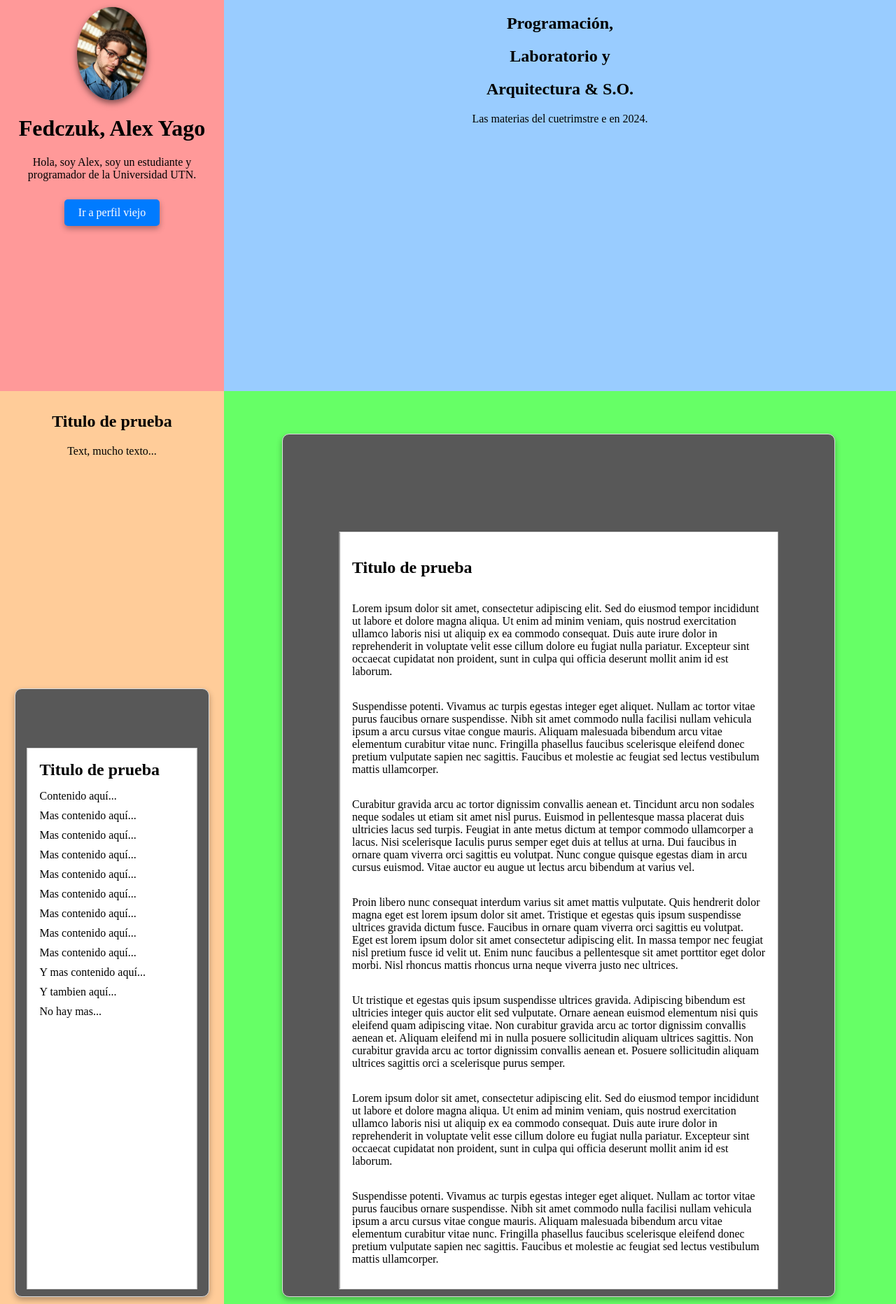
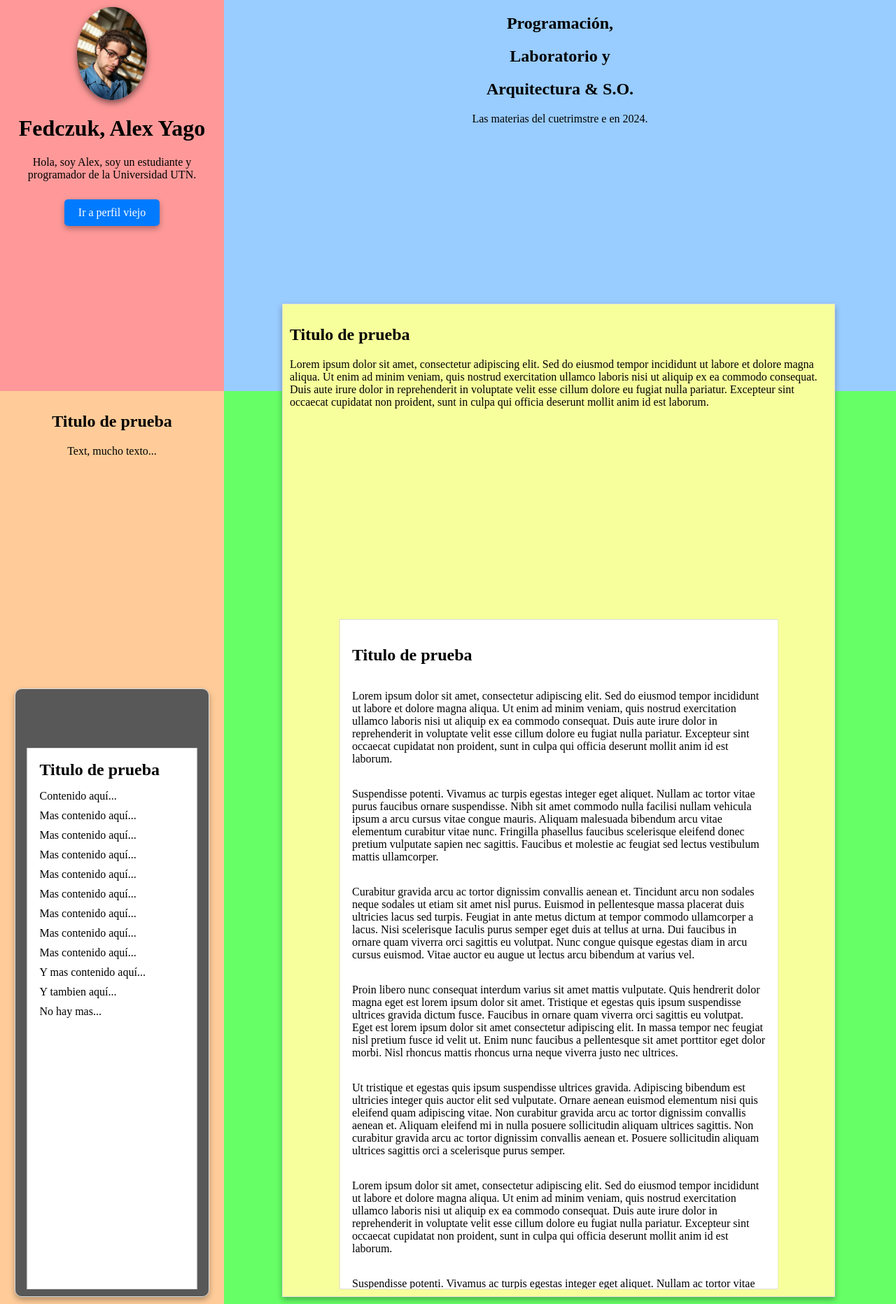
Before and after one commit to AlexFedczuk/Programacion-Laboratorio_3_Ejercicios, a PHP site: page /ejercicio_05.html in a window 1280 px wide. Shown: the whole page at 70% size. Run offline with PHP 8.4, Linux system fonts and the light colour scheme.

Commit message:
added ejercicio 5

```diff
--- a/Laboratorio/clase_02/ejercicio_05.css
+++ b/Laboratorio/clase_02/ejercicio_05.css
@@ -126,11 +126,10 @@ body, html {
 
 .box-poster-window {
     width: 60%; /* Ancho en porcentaje */
-    height: 65%; /* Altura fija */
-    background-color: #585858; /* Fondo gris para la caja */
+    height: 75%; /* Altura fija */
+    background-color: #f7ff9c; /* Fondo gris para la caja */
     box-shadow: 0 4px 8px rgba(0, 0, 0, 0.3); /* Sombra de la ventana */
     border: 1px solid #ddd; /* Borde de la ventana */
-    border-radius: 10px; /* Bordes redondeados */
     padding: 10px; /* Espacio interno */
     position: absolute;
     bottom: 10px; /* Ajusta el espacio desde el borde inferior */
@@ -140,7 +139,7 @@ body, html {
 
 .poster-window {
     width: 75%; /* Ancho en porcentaje */
-    height: 85%; /* Altura fija */
+    height: 65%; /* Altura fija */
     overflow-y: auto; /* Activa el desplazamiento vertical */
     background-color: #fff; /* Fondo blanco para la ventana */
     border: 1px solid #ddd; /* Borde de la ventana */
--- a/Laboratorio/clase_02/ejercicio_05.html
+++ b/Laboratorio/clase_02/ejercicio_05.html
@@ -54,6 +54,10 @@
             </div>
             <div class="bottom-right-section">
                 <div class="box-poster-window">
+                    <div class="box-text-content">
+                        <h2>Titulo de prueba</h2>
+                        <p>Lorem ipsum dolor sit amet, consectetur adipiscing elit. Sed do eiusmod tempor incididunt ut labore et dolore magna aliqua. Ut enim ad minim veniam, quis nostrud exercitation ullamco laboris nisi ut aliquip ex ea commodo consequat. Duis aute irure dolor in reprehenderit in voluptate velit esse cillum dolore eu fugiat nulla pariatur. Excepteur sint occaecat cupidatat non proident, sunt in culpa qui officia deserunt mollit anim id est laborum.</p>
+                    </div>
                     <div class="poster-window">
                         <div class="poster-window-content">
                             <h2>Titulo de prueba</h2>
```
